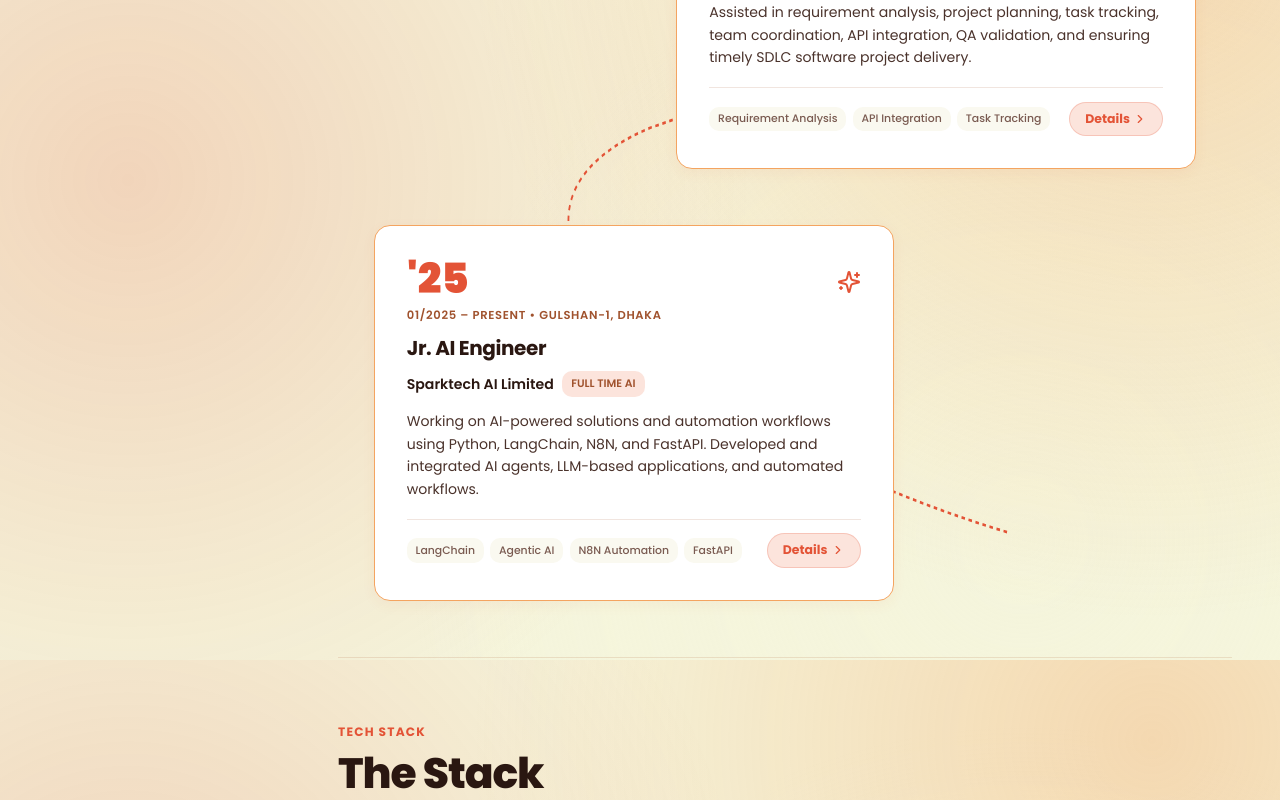
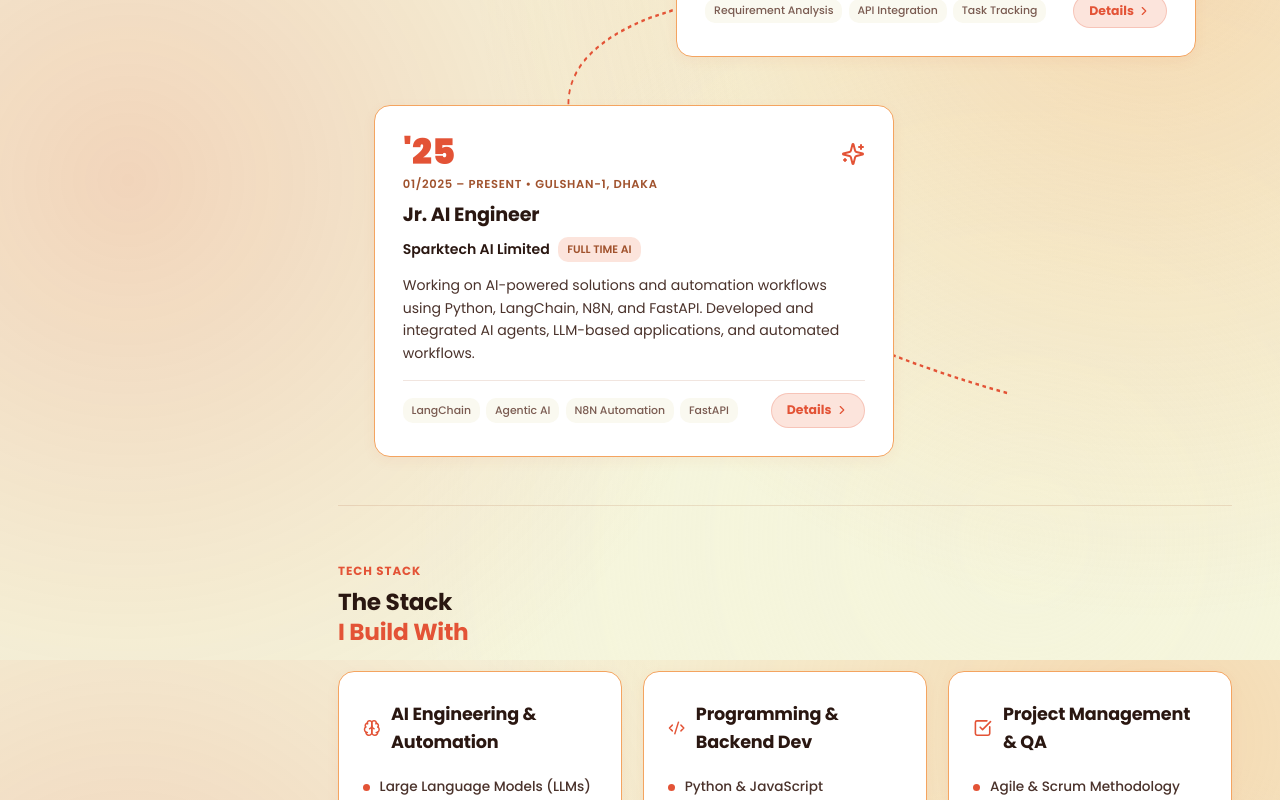
Before and after one commit to Ekaanta/durjoy_portfolio, a Next.js app: page / in a window 1280 px wide. Shown: the part 1740-2540 px from the top of the page. Built offline with nearby package versions, Linux system fonts and the light colour scheme.

Commit message:
Standardize all section headlines to 1.45rem Poppins font matching Proven Results style

```diff
--- a/app/globals.css
+++ b/app/globals.css
@@ -58,7 +58,7 @@ body {
 
 h1, h2, h3, h4, h5, h6 {
   font-family: 'Poppins', sans-serif;
-  letter-spacing: -0.02em;
+  letter-spacing: -0.01em;
 }
 
 /* App Main Layout Grid with Fixed Sidebar on Left for Large Screens */
@@ -507,29 +507,30 @@ h1, h2, h3, h4, h5, h6 {
 
 /* SECTIONS COMMON */
 .section-wrapper {
-  padding-top: 4rem;
-  padding-bottom: 4rem;
+  padding-top: 3.5rem;
+  padding-bottom: 3.5rem;
   border-top: 1px solid var(--border);
 }
 
 .section-tag {
   font-family: 'Poppins', sans-serif;
-  font-size: 0.76rem;
-  letter-spacing: 0.1em;
+  font-size: 0.74rem;
+  letter-spacing: 0.08em;
   text-transform: uppercase;
   color: var(--purple-primary);
-  margin-bottom: 0.45rem;
+  margin-bottom: 0.4rem;
   font-weight: 700;
 }
 
+/* EXACT HEADLINE STYLE ACROSS ALL SECTIONS MATCHING PROVEN RESULTS */
 .section-title-large {
   font-family: 'Poppins', sans-serif;
-  font-size: clamp(1.85rem, 3.4vw, 2.65rem);
-  font-weight: 800;
-  line-height: 1.18;
-  letter-spacing: -0.025em;
+  font-size: 1.45rem;
+  font-weight: 700;
+  line-height: 1.3;
+  letter-spacing: -0.01em;
   color: var(--ink);
-  margin-bottom: 2rem;
+  margin-bottom: 1.5rem;
 }
 
 .section-title-large em {
@@ -540,14 +541,14 @@ h1, h2, h3, h4, h5, h6 {
 /* JOURNEY TIMELINE CURVE SECTION */
 .journey-section {
   position: relative;
-  padding: 3.5rem 0;
+  padding: 3rem 0;
 }
 
 .timeline-container {
   position: relative;
   display: flex;
   flex-direction: column;
-  gap: 3.5rem;
+  gap: 3rem;
   margin-top: 1.5rem;
 }
 
@@ -567,7 +568,7 @@ h1, h2, h3, h4, h5, h6 {
   background: var(--bg-card-white);
   border: 1px solid var(--sandy-amber);
   border-radius: var(--radius-md);
-  padding: 2rem;
+  padding: 1.75rem;
   max-width: 520px;
   box-shadow: var(--shadow-sm);
   transition: all 0.3s cubic-bezier(0.16, 1, 0.3, 1);
@@ -592,11 +593,11 @@ h1, h2, h3, h4, h5, h6 {
 
 .journey-year {
   font-family: 'Poppins', sans-serif;
-  font-size: 2.6rem;
+  font-size: 2.2rem;
   font-weight: 900;
   color: var(--purple-primary);
   line-height: 1;
-  margin-bottom: 0.4rem;
+  margin-bottom: 0.35rem;
 }
 
 .journey-date {
@@ -605,23 +606,23 @@ h1, h2, h3, h4, h5, h6 {
   color: var(--purple-badge-text);
   text-transform: uppercase;
   letter-spacing: 0.06em;
-  margin-bottom: 0.45rem;
+  margin-bottom: 0.4rem;
   font-weight: 600;
 }
 
 .journey-role {
   font-family: 'Poppins', sans-serif;
-  font-size: 1.25rem;
+  font-size: 1.2rem;
   font-weight: 700;
   color: var(--ink);
-  margin-bottom: 0.45rem;
+  margin-bottom: 0.4rem;
 }
 
 .journey-company {
   display: flex;
   align-items: center;
   gap: 0.5rem;
-  margin-bottom: 0.85rem;
+  margin-bottom: 0.75rem;
 }
 
 .company-name {
@@ -645,7 +646,7 @@ h1, h2, h3, h4, h5, h6 {
   font-size: 0.88rem;
   color: var(--ink-secondary);
   line-height: 1.6;
-  margin-bottom: 1.15rem;
+  margin-bottom: 1rem;
 }
 
 .journey-footer {
@@ -653,7 +654,7 @@ h1, h2, h3, h4, h5, h6 {
   justify-content: space-between;
   align-items: center;
   border-top: 1px solid var(--border);
-  padding-top: 0.85rem;
+  padding-top: 0.75rem;
 }
 
 .journey-tags {
@@ -714,7 +715,7 @@ h1, h2, h3, h4, h5, h6 {
   background: var(--bg-card-white);
   border: 1px solid var(--sandy-amber);
   border-radius: var(--radius-md);
-  padding: 2rem 1.75rem;
+  padding: 1.75rem 1.5rem;
   box-shadow: var(--shadow-sm);
   transition: all 0.3s ease;
   font-family: 'Poppins', sans-serif;
@@ -728,7 +729,7 @@ h1, h2, h3, h4, h5, h6 {
 
 .stack-card-title {
   font-family: 'Poppins', sans-serif;
-  font-size: 1.15rem;
+  font-size: 1.1rem;
   font-weight: 700;
   color: var(--ink);
 }
@@ -736,14 +737,14 @@ h1, h2, h3, h4, h5, h6 {
 .stack-items-list {
   display: flex;
   flex-direction: column;
-  gap: 0.75rem;
+  gap: 0.7rem;
 }
 
 .stack-item-row {
   display: flex;
   align-items: center;
   gap: 0.6rem;
-  font-size: 0.86rem;
+  font-size: 0.85rem;
   font-weight: 500;
   color: var(--ink-secondary);
 }
@@ -772,7 +773,7 @@ h1, h2, h3, h4, h5, h6 {
   background: var(--bg-card-white);
   border: 1px solid var(--border);
   border-radius: var(--radius-md);
-  padding: 1.5rem 2rem;
+  padding: 1.5rem 1.75rem;
   display: flex;
   justify-content: space-between;
   align-items: center;
@@ -804,7 +805,7 @@ h1, h2, h3, h4, h5, h6 {
 
 .row-title {
   font-family: 'Poppins', sans-serif;
-  font-size: 1.15rem;
+  font-size: 1.1rem;
   font-weight: 700;
   color: var(--ink);
 }
@@ -828,15 +829,15 @@ h1, h2, h3, h4, h5, h6 {
 }
 
 .row-arrow-btn {
-  width: 42px;
-  height: 42px;
+  width: 40px;
+  height: 40px;
   border-radius: 50%;
   background: var(--purple-primary);
   color: #ffffff;
   display: flex;
   align-items: center;
   justify-content: center;
-  font-size: 1.1rem;
+  font-size: 1rem;
   font-weight: 700;
   transition: all 0.25s ease;
   border: none;
@@ -888,21 +889,21 @@ h1, h2, h3, h4, h5, h6 {
 }
 
 .what-icon {
-  width: 40px;
-  height: 40px;
+  width: 38px;
+  height: 38px;
   border-radius: var(--radius-sm);
   background: var(--purple-light);
   color: var(--purple-primary);
   display: flex;
   align-items: center;
   justify-content: center;
-  font-size: 1.1rem;
+  font-size: 1.05rem;
   font-weight: 700;
 }
 
 .what-title {
   font-family: 'Poppins', sans-serif;
-  font-size: 0.98rem;
+  font-size: 0.96rem;
   font-weight: 700;
   color: var(--ink);
 }
@@ -964,7 +965,7 @@ h1, h2, h3, h4, h5, h6 {
 
 .service-title {
   font-family: 'Poppins', sans-serif;
-  font-size: 1.1rem;
+  font-size: 1.05rem;
   font-weight: 700;
   color: var(--ink);
 }
@@ -1075,7 +1076,7 @@ h1, h2, h3, h4, h5, h6 {
   background: var(--bg-card-white);
   border: 1px solid var(--sandy-amber);
   border-radius: var(--radius-md);
-  padding: 3rem 2rem;
+  padding: 2.75rem 2rem;
   text-align: center;
   box-shadow: var(--shadow-md);
   margin-bottom: 2.5rem;
@@ -1084,14 +1085,15 @@ h1, h2, h3, h4, h5, h6 {
 
 .footer-cta-title {
   font-family: 'Poppins', sans-serif;
-  font-size: clamp(1.8rem, 3.5vw, 2.75rem);
-  font-weight: 800;
-  line-height: 1.15;
+  font-size: 1.45rem;
+  font-weight: 700;
+  line-height: 1.3;
+  letter-spacing: -0.01em;
   margin-bottom: 0.75rem;
 }
 
 .footer-cta-sub {
-  font-size: 0.98rem;
+  font-size: 0.92rem;
   color: var(--ink-muted);
   margin-bottom: 1.75rem;
 }
```
